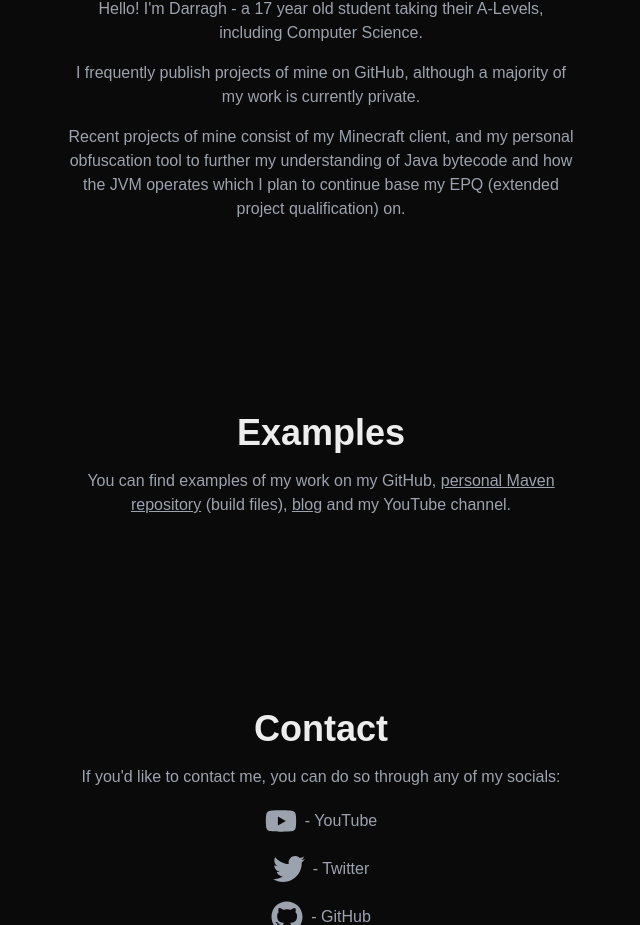
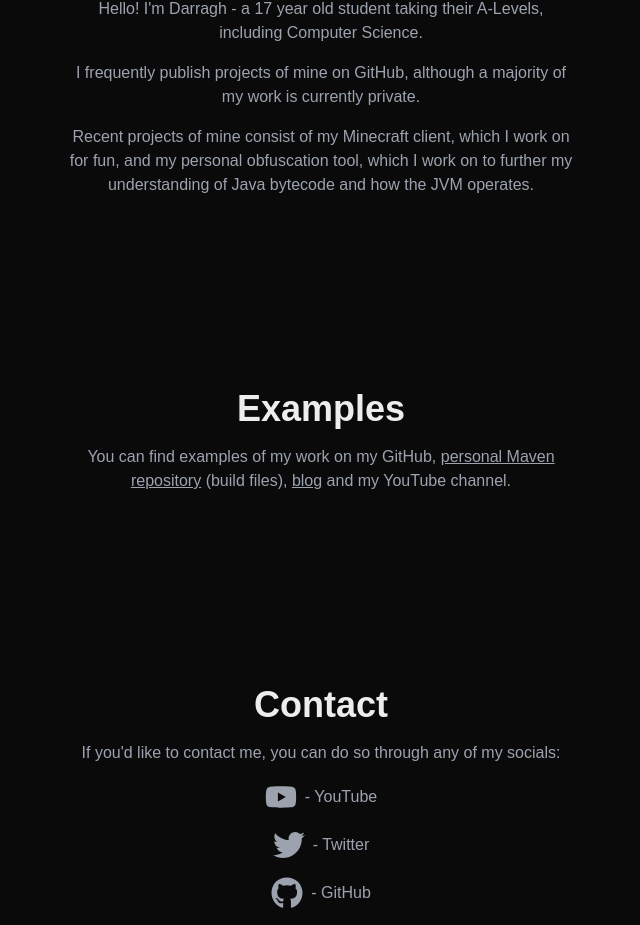
Before and after one commit to darraghd493/personal-site, a Next.js app: page / in a window 1280 px wide. Shown: the part 955-1880 px from the top of the page, without its empty margins (319-959 px from the left). Built offline with nearby package versions, Linux system fonts and the light colour scheme.

Commit message:
Update page.tsx

```diff
--- a/src/app/page.tsx
+++ b/src/app/page.tsx
@@ -164,7 +164,7 @@ export default function Page() {
             I frequently publish projects of mine on GitHub, although a majority of my work is currently private.
           </p>
           <p className="dark:text-gray-400 text-center">
-            Recent projects of mine consist of my Minecraft client, and my personal obfuscation tool to further my understanding of Java bytecode and how the JVM operates which I plan to continue base my EPQ (extended project qualification) on.
+            Recent projects of mine consist of my Minecraft client, which I work on for fun, and my personal obfuscation tool, which I work on to further my understanding of Java bytecode and how the JVM operates.
           </p>
         </motion.div>
         {/* Examples */}
```
